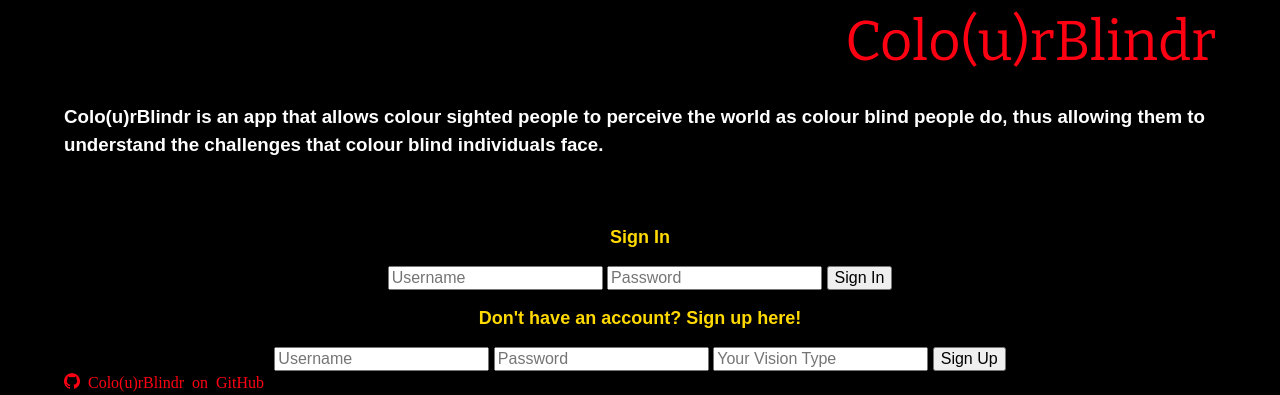
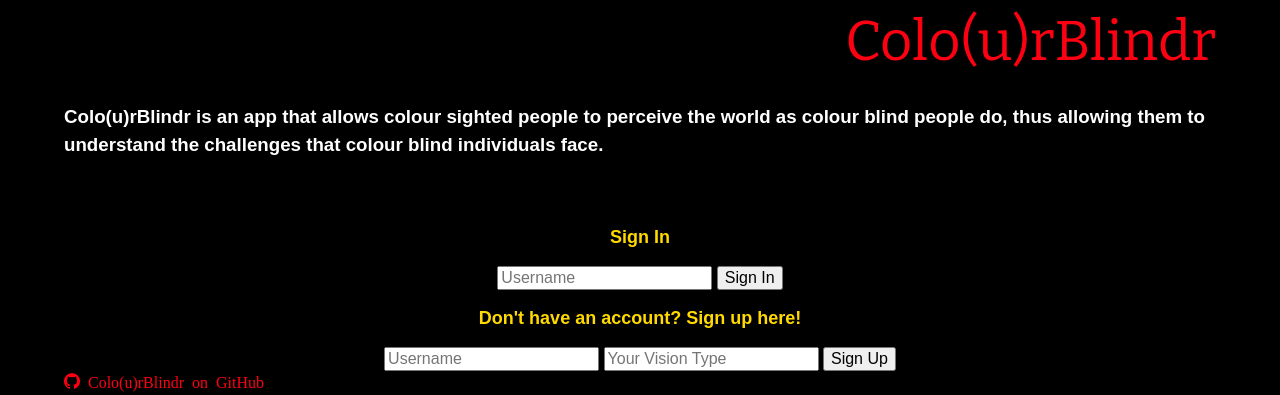
Before and after one commit to isabellaorgan/colourBlindr, a website: page public/index.html in a window 1280 px wide. Shown: the top 395 px of the page. Drawn offline with nearby package versions, Linux system fonts and the light colour scheme; files whose address does not match are found by name.

Commit message:
remove password fields from index

```diff
--- a/public/index.html
+++ b/public/index.html
@@ -27,7 +27,6 @@
     <div id="login">
     <form>
       <input type="text" placeholder="Username" id="usernameId">
-      <input type="password" placeholder="Password" id="passwordId">
       <input type="button" value="Sign In" id="loginButton">
     </form>
   </div>
@@ -35,7 +34,6 @@
   <div id="signup">
     <form>
       <input type="text" placeholder="Username" id="newUsername">
-      <input type="password" placeholder="Password" id="newPassword">
       <input type="vistype" placeholder="Your Vision Type" id="newVisType">
       <input type="button" value="Sign Up" id="submitButton">
     </form>
```
